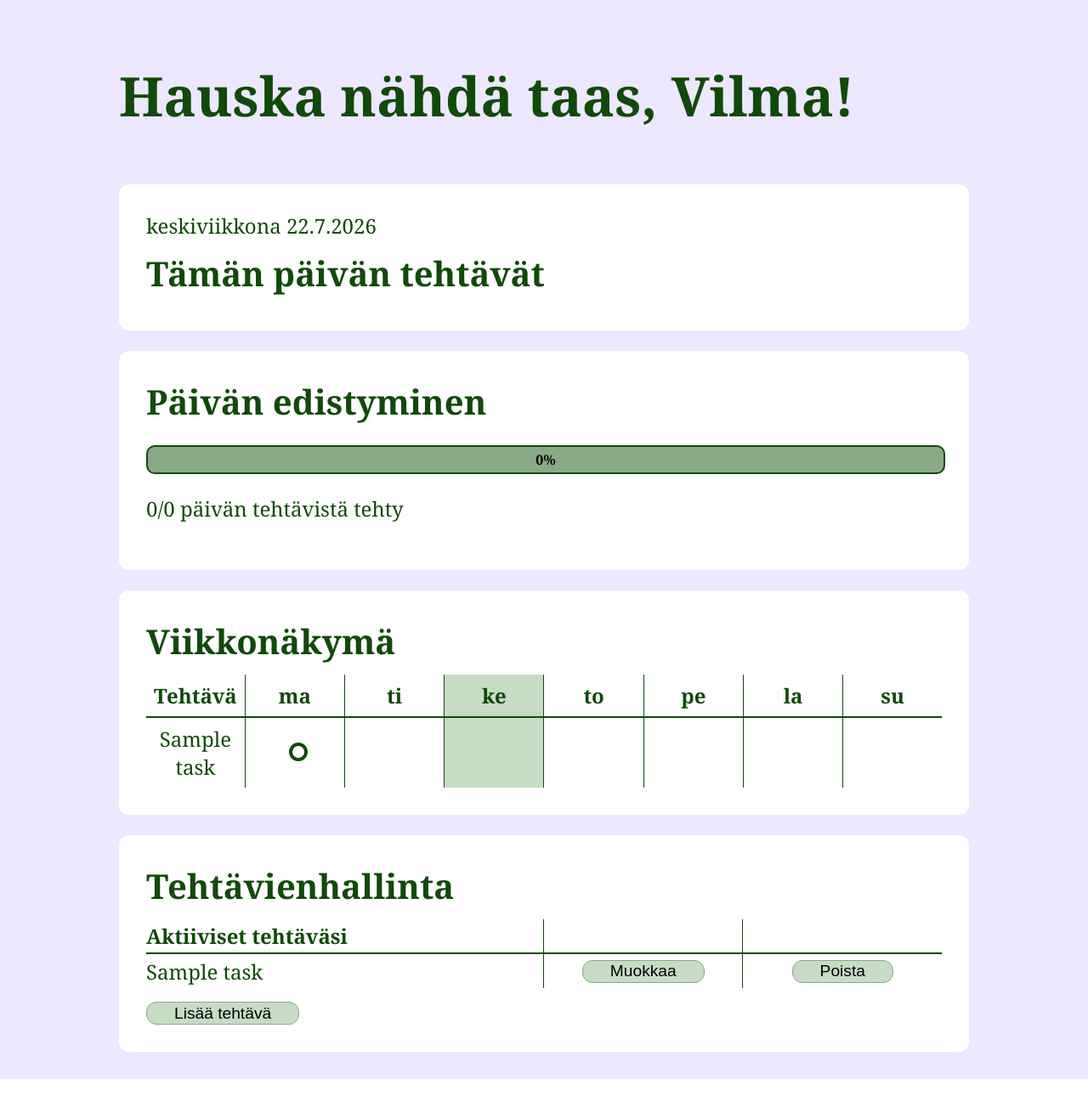
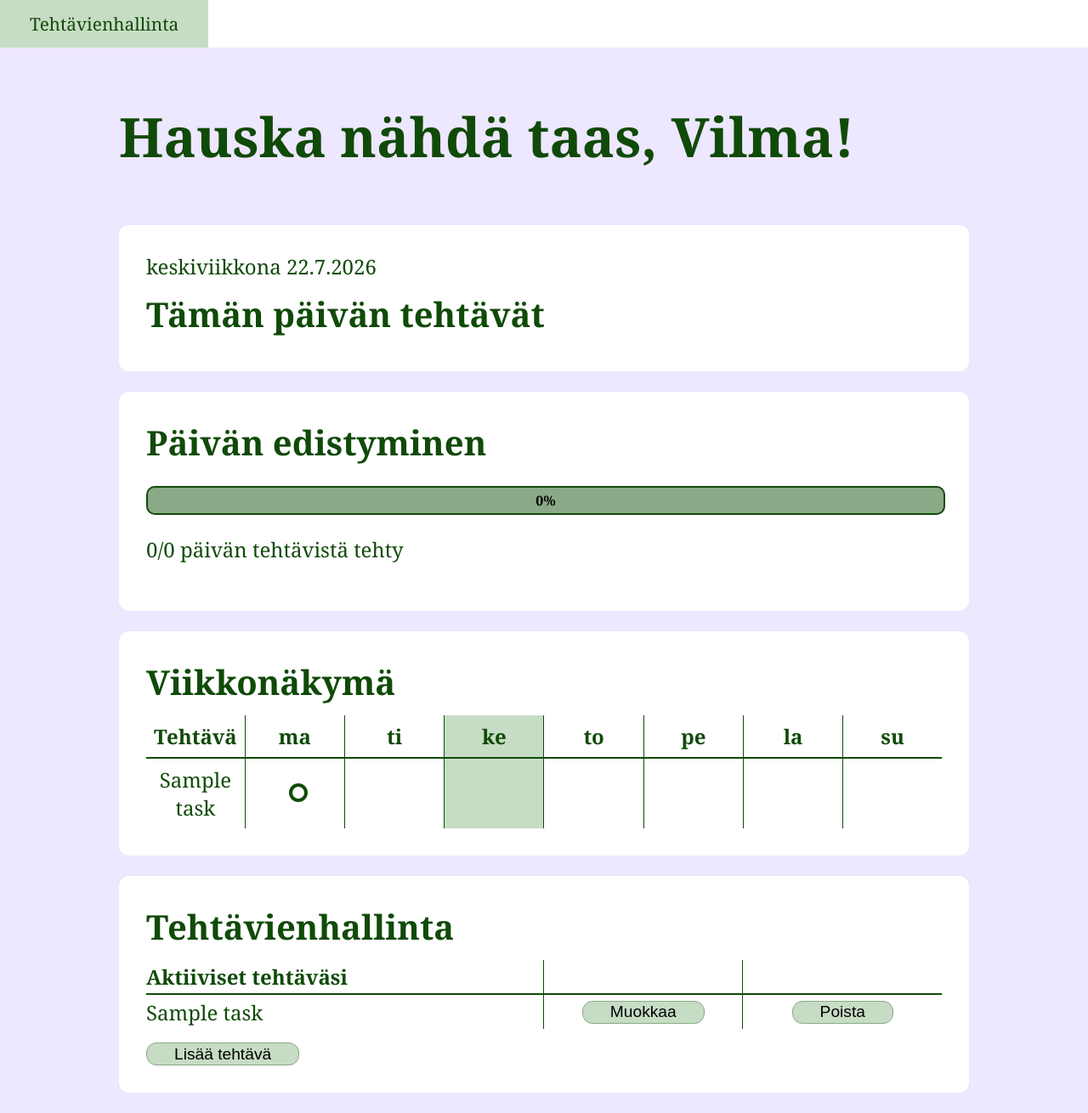
Before and after one commit to vilburger/TherapyApp, a PHP site: page / in a window 1280 px wide. Shown: the whole page at 85% size. Before the commit the page ends 1270 px from the top, so only its background shows below. Run offline with PHP 8.4, Linux system fonts and the light colour scheme; tables that the repository leaves empty hold one stand-in row (values such as "Sample post").

Commit message:
lisätty navbar
- luotu navbar sivun yläreunaan
- tällä hetkellä vain yksi linkki tehtävienhallintaan

```diff
--- a/css/base.css
+++ b/css/base.css
@@ -19,6 +19,7 @@
     background-color: #ede7ff;
     color: #104a08;
     font-family: Cambria, Cochin, Georgia, Times, 'Times New Roman', serif;
+    margin: 0;
 }
 .dashboard {
     display: flex;
--- /dev/null
+++ b/css/navbar.css
@@ -0,0 +1,30 @@
+.navbar {
+    width: 100%;
+}
+
+ul {
+    list-style-type: none;
+    margin: 0;
+    padding: 0;
+    overflow: hidden;
+    background-color: white;
+
+}
+
+ul li {
+    float: left;
+}
+
+ul li a {
+    display: block;
+    text-align: center;
+    padding: 14px 35px 14px 35px;
+    text-decoration: none;
+    color: #104a08;
+    font-family: Cambria, Cochin, Georgia, Times, 'Times New Roman', serif;
+    font-size: 1.3rem;
+}
+
+ul li a:hover {
+    background-color:#c7dcc4;
+}
--- a/index.php
+++ b/index.php
@@ -16,10 +16,18 @@
     <link rel="stylesheet" href="css/responsive.css">
     <link rel="stylesheet" href="css/utilities.css">
     <link rel="stylesheet" href="css/mobile.css">
+    <link rel="stylesheet" href="css/navbar.css">
 </head>
 
 <body>
+    <div class="navbar">
+            <ul>
+                <li></li>
+                <li><a href="#taskManagement">Tehtävienhallinta</a></li>
+            </ul>
+        </div>
     <main class="dashboard">
+
         <section class="welcome">
             <h1>Hauska nähdä taas, Vilma!</h1>
         </section>
@@ -72,7 +80,7 @@
             <div id="weekList" class="week-list"></div>
         </section>
 
-        <section class="task-management card">
+        <section class="task-management card" id="taskManagement">
             <h2>Tehtävienhallinta</h2>
 
             <table class="task-table"
```
